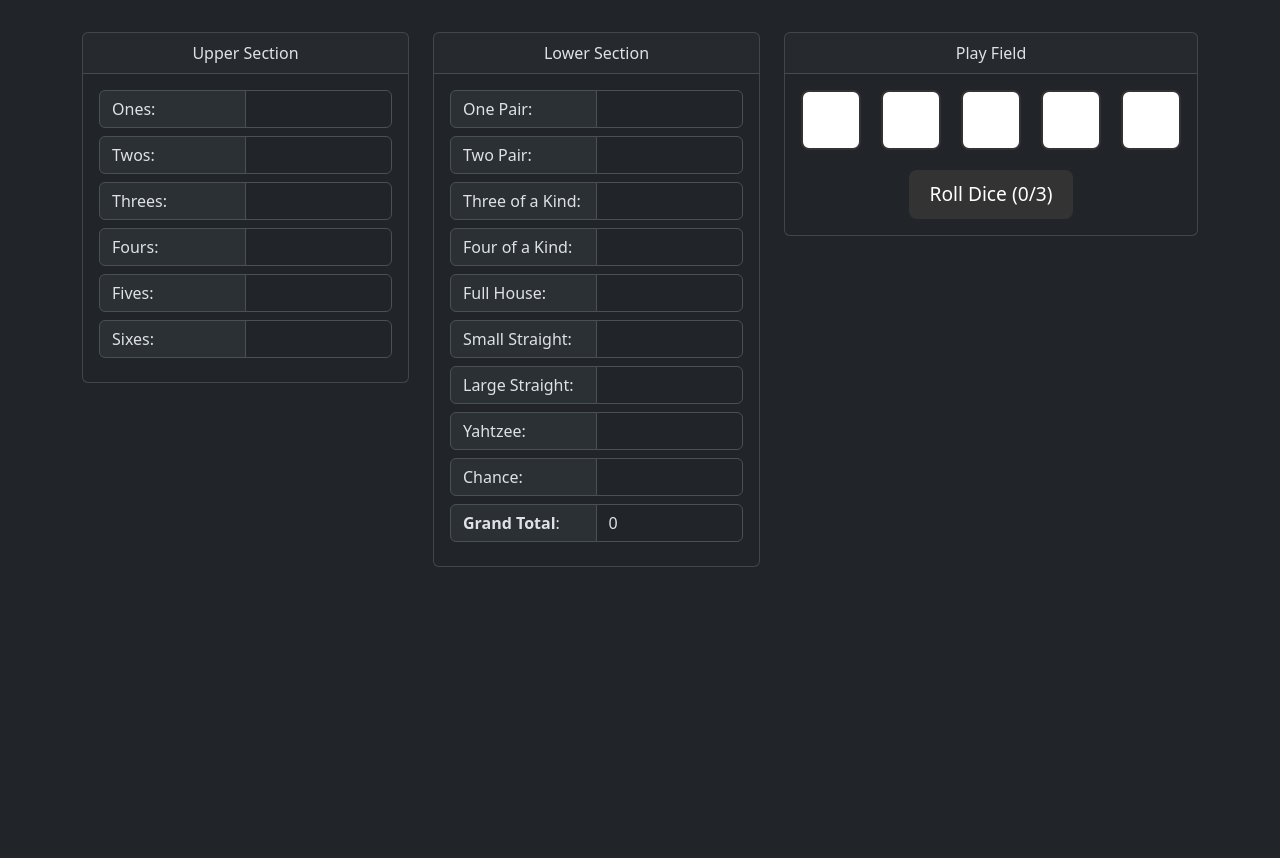
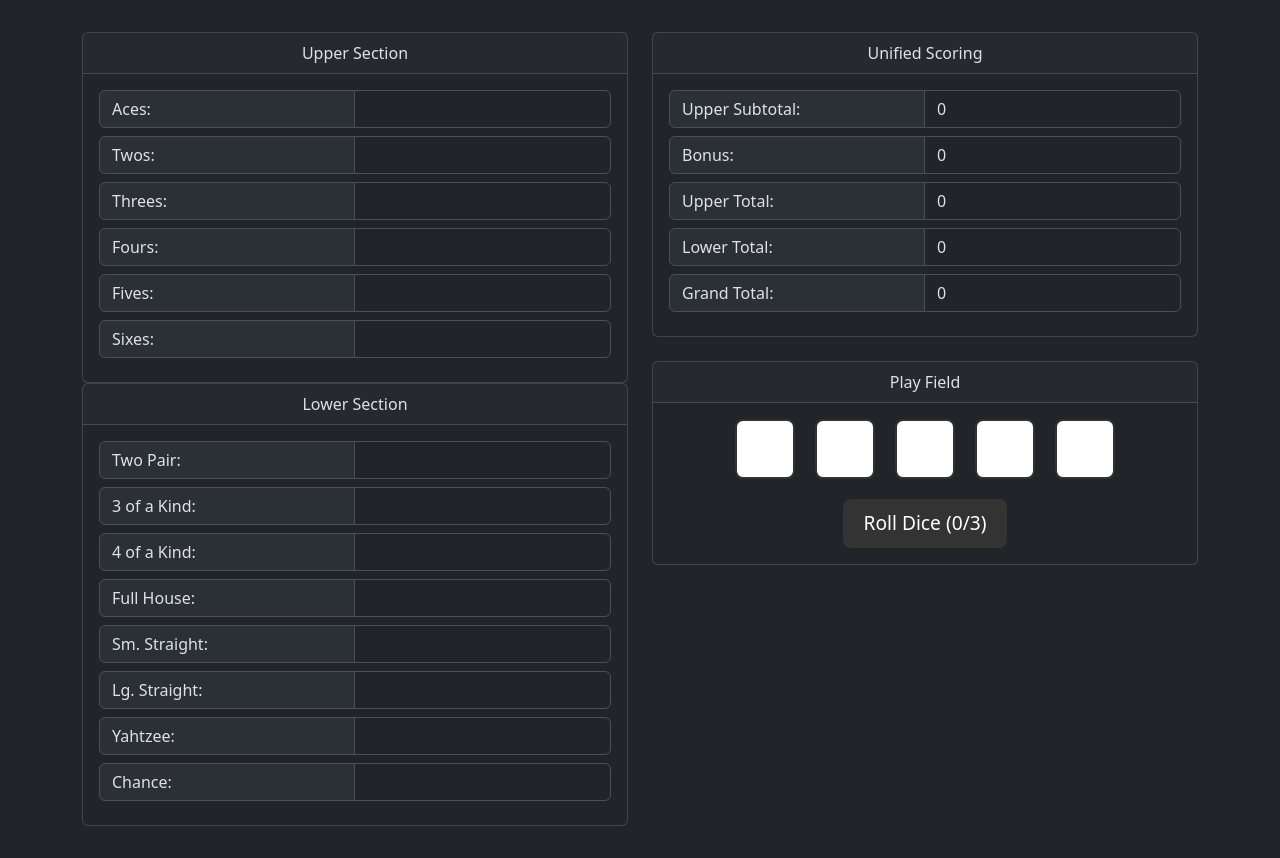
Before and after one commit to mtickle/dice-game, a React (Vite) app: page / in a window 1280 px wide. Before the commit the page ends 800 px from the top, so only its background shows below. Built offline with nearby package versions, Linux system fonts and the light colour scheme; the HTML template or start-up script is replaced by a standard one.

Commit message:
Checkpoint

```diff
--- a/src/App.jsx
+++ b/src/App.jsx
@@ -14,8 +14,8 @@
 //--- Components imports.
 import DiceField from './components/DiceField';
 import GameHistory from './components/GameHistory';
-import ScoreTotalsLower from './components/ScoreTotalsLower';
 import UnifiedScoreSection from './components/UnifiedScoreSection';
+import UnifiedSectionTotals from './components/UnifiedSectionTotals';
 
 function App() {
 
@@ -37,14 +37,14 @@
   const isGameOver = Object.values(scores).every(score => score !== null);
 
   //--- Calculate subtotal of upper categories (treat null as zero)
-  const subtotal = upperCategories.reduce(
+  const upperSubtotal = upperCategories.reduce(
     (sum, key) => sum + (scores[key] ?? 0),
     0
   );
 
   // Bonus if subtotal >= 63
-  const bonus = subtotal >= 63 ? 35 : 0;
-  const upperTotal = subtotal + bonus;
+  const bonus = upperSubtotal >= 63 ? 35 : 0;
+  const upperTotal = upperSubtotal + bonus;
 
   // Roll dice (max 3 rolls, and only if turn not complete)
   const rollDice = () => {
@@ -93,12 +93,6 @@
     const total = values.reduce((a, b) => a + b, 0);
 
     switch (category) {
-      case 'onePair': {
-        const pairs = counts
-          .map((count, i) => (count >= 2 ? i + 1 : 0))
-          .filter(v => v > 0);
-        return pairs.length ? Math.max(...pairs) * 2 : 0;
-      }
 
       case 'twoPair': {
         const pairs = counts
@@ -135,6 +129,7 @@
 
     let score = 0;
     const qualifyingFirstRollBonusCategories = [
+      'twoPair',
       'threeKind',
       'fourKind',
       'yahtzee',
@@ -247,7 +242,7 @@
     setDice(Array(5).fill().map(() => ({ value: null, held: false })));
     setScores({
       ones: null, twos: null, threes: null, fours: null, fives: null, sixes: null,
-      onePair: null, twoPair: null, threeKind: null, fourKind: null, fullHouse: null, smallStraight: null,
+      twoPair: null, threeKind: null, fourKind: null, fullHouse: null, smallStraight: null,
       largeStraight: null, yahtzee: null, chance: null,
     });
     setRollCount(0);
@@ -269,11 +264,7 @@
               turnComplete={turnComplete}
               prettyName={prettyName}
               bonusCategory={bonusCategory}
-              totalsNode={null}
-            />
-          </Col>
-          <Col>
-            <UnifiedScoreSection
+            /><UnifiedScoreSection
               title="Lower Section"
               categories={lowerCategories}
               scores={scores}
@@ -283,15 +274,20 @@
               turnComplete={turnComplete}
               prettyName={prettyName}
               bonusCategory={bonusCategory}
-              totalsNode={
-                <ScoreTotalsLower
-
-                  grandTotal={grandTotal}
-                />
-              }
             />
           </Col>
+          {/* <Col>
+
+          </Col> */}
           <Col>
+            <UnifiedSectionTotals
+              upperSubtotal={upperSubtotal}
+              bonus={bonus}
+              upperTotal={upperTotal}
+              lowerTotal={lowerTotal}
+              grandTotal={grandTotal}
+            />
+            &nbsp;
             <DiceField
               dice={dice}
               toggleHold={toggleHold}
@@ -307,6 +303,7 @@
               bonusFadingOut={bonusFadingOut}
 
             />
+
             <GameHistory history={gameHistory} />
           </Col>
         </Row>
--- a/src/components/ScoreTotalsLower.jsx
+++ b/src/components/ScoreTotalsLower.jsx
@@ -6,7 +6,7 @@
     grandTotal,
 }) {
     const rows = [
-        // { label: 'Lower Total', value: lowerTotal },
+        { label: 'Lower Total', value: lowerTotal },
         { label: 'Grand Total', value: grandTotal },
     ];
 
--- a/src/components/ScoreTotalsUpper.jsx
+++ b/src/components/ScoreTotalsUpper.jsx
@@ -2,12 +2,12 @@
 import InputGroup from 'react-bootstrap/InputGroup';
 
 export default function ScoreTotalsUpper({
-    subtotal,
+    upperSubtotal,
     bonus,
     upperTotal,
 }) {
     const rows = [
-        { label: 'Subtotal', value: subtotal },
+        { label: 'Subtotal', value: upperSubtotal },
         { label: 'Bonus', value: bonus },
         { label: 'Upper Total', value: upperTotal },
     ];
@@ -15,7 +15,7 @@
     return (
         <div className="score-totals">
             {rows.map(({ label, value }) => (
-                <InputGroup className="mb-3" key={label}>
+                <InputGroup className="mb-2" key={label}>
                     <InputGroup.Text className="w-50">{label}:</InputGroup.Text>
                     <Form.Control readOnly value={value} />
                 </InputGroup>
--- /dev/null
+++ b/src/components/UnifiedSectionTotals.jsx
@@ -0,0 +1,36 @@
+import Card from 'react-bootstrap/Card';
+import Form from 'react-bootstrap/Form';
+import InputGroup from 'react-bootstrap/InputGroup';
+
+export default function UnifiedSectionTotals({
+    upperSubtotal,
+    bonus,
+    upperTotal,
+    lowerTotal,
+    grandTotal,
+}) {
+    const rows = [
+        { label: 'Upper Subtotal', value: upperSubtotal },
+        { label: 'Bonus', value: bonus },
+        { label: 'Upper Total', value: upperTotal },
+        { label: 'Lower Total', value: lowerTotal },
+        { label: 'Grand Total', value: grandTotal },
+
+    ];
+
+    return (
+        <Card>
+            <Card.Header>Unified Scoring</Card.Header>
+            <Card.Body bg="Secondary">
+                <div className="score-totals">
+                    {rows.map(({ label, value }) => (
+                        <InputGroup className="mb-2" key={label}>
+                            <InputGroup.Text className="w-50">{label}:</InputGroup.Text>
+                            <Form.Control readOnly value={value} />
+                        </InputGroup>
+                    ))}
+                </div>
+            </Card.Body>
+        </Card>
+    );
+}
--- a/src/utils/utils.jsx
+++ b/src/utils/utils.jsx
@@ -2,7 +2,7 @@
 
 export const prettyName = (category) => {
     const names = {
-        ones: 'Ones',
+        ones: 'Aces',
         twos: 'Twos',
         threes: 'Threes',
         fours: 'Fours',
@@ -10,11 +10,11 @@
         sixes: 'Sixes',
         onePair: 'One Pair',
         twoPair: 'Two Pair',
-        threeKind: 'Three of a Kind',
-        fourKind: 'Four of a Kind',
+        threeKind: '3 of a Kind',
+        fourKind: '4 of a Kind',
         fullHouse: 'Full House',
-        smallStraight: 'Small Straight',
-        largeStraight: 'Large Straight',
+        smallStraight: 'Sm. Straight',
+        largeStraight: 'Lg. Straight',
         yahtzee: 'Yahtzee',
         chance: 'Chance',
     };
@@ -53,7 +53,7 @@
 export const upperCategories = ['ones', 'twos', 'threes', 'fours', 'fives', 'sixes'];
 
 //--- Lower section categories
-export const lowerCategories = ['onePair', 'twoPair', 'threeKind', 'fourKind', 'fullHouse', 'smallStraight', 'largeStraight', 'yahtzee', 'chance'];
+export const lowerCategories = ['twoPair', 'threeKind', 'fourKind', 'fullHouse', 'smallStraight', 'largeStraight', 'yahtzee', 'chance'];
 
 export const initialScores = {
     ones: null,
@@ -62,6 +62,7 @@
     fours: null,
     fives: null,
     sixes: null,
+    twoPair: null,
     threeKind: null,
     fourKind: null,
     fullHouse: null,
@@ -69,6 +70,5 @@
     largeStraight: null,
     yahtzee: null,
     chance: null,
-    onePair: null,
-    twoPair: null
+
 };
```
